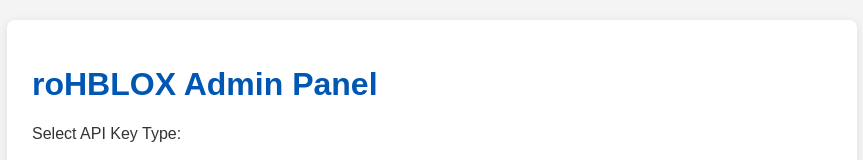
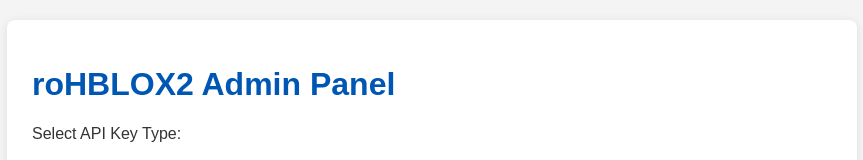
Before and after one commit to zxcvisverycool1828/authsite, a plain HTML site: page index.html in a window 1280 px wide. Shown: the top 160 px of the page, without its empty margins (208-1071 px from the left). Drawn offline with Linux system fonts and the light colour scheme.

Commit message:
Update index.html

```diff
--- a/index.html
+++ b/index.html
@@ -50,7 +50,7 @@
 </head>
 <body>
     <div class="container">
-        <h1>roHBLOX Admin Panel</h1>
+        <h1>roHBLOX2 Admin Panel</h1>
 
         <div class="key-selection">
             <p>Select API Key Type:</p>
```
